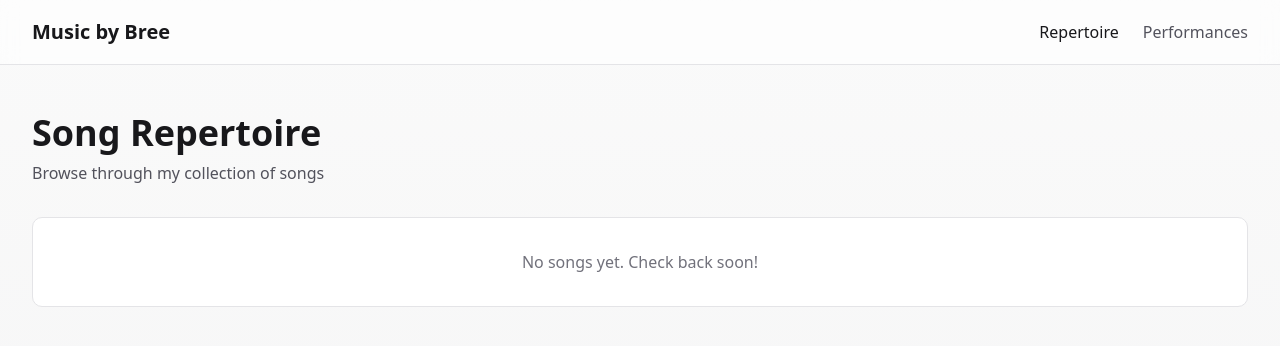
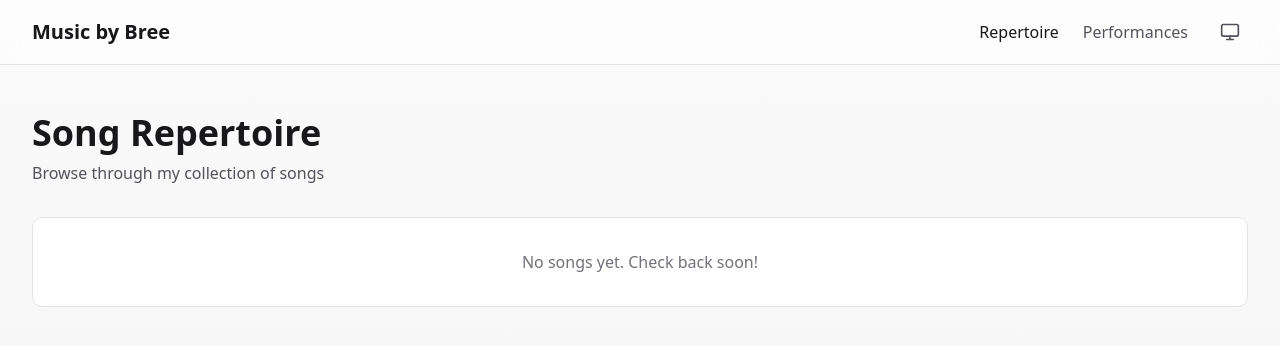
Before and after one commit to bchristie/musicbybree, a Next.js app: page /repertoire in a window 1280 px wide. Shown: the top 346 px of the page. Built offline with nearby package versions, Linux system fonts and the light colour scheme.

Commit message:
Theme changer

```diff
--- a/components/PublicHeader/index.tsx
+++ b/components/PublicHeader/index.tsx
@@ -4,6 +4,7 @@ import Link from "next/link";
 import { usePathname } from "next/navigation";
 import { useState, useEffect } from "react";
 import { Menu, X } from "lucide-react";
+import { ThemeToggle } from "@/components/ThemeToggle";
 
 export function PublicHeader() {
   const pathname = usePathname();
@@ -40,7 +41,7 @@ export function PublicHeader() {
           </Link>
 
           {/* Desktop Navigation */}
-          <div className="hidden md:flex gap-6">
+          <div className="hidden md:flex items-center gap-6">
             {navLinks.map((link) => (
               <Link
                 key={link.href}
@@ -54,6 +55,7 @@ export function PublicHeader() {
                 {link.label}
               </Link>
             ))}
+            <ThemeToggle />
           </div>
 
           {/* Mobile Menu Button */}
@@ -81,7 +83,8 @@ export function PublicHeader() {
           isMenuOpen ? "translate-x-0" : "translate-x-full"
         }`}
       >
-        <nav className="flex flex-col p-6 gap-4">
+        <nav className="flex flex-col h-full">
+          <div className="flex flex-col p-6 gap-4 flex-1">
             {navLinks.map((link) => (
               <Link
                 key={link.href}
@@ -95,6 +98,15 @@ export function PublicHeader() {
                 {link.label}
               </Link>
             ))}
+          </div>
+
+          {/* Theme toggle at bottom of drawer */}
+          <div className="p-6 border-t border-zinc-200 dark:border-zinc-800">
+            <div className="flex items-center justify-between">
+              <span className="text-sm text-zinc-600 dark:text-zinc-400">Theme</span>
+              <ThemeToggle />
+            </div>
+          </div>
         </nav>
       </div>
     </>
--- /dev/null
+++ b/components/ThemeToggle/index.tsx
@@ -0,0 +1,63 @@
+"use client";
+
+import { useEffect, useState } from "react";
+import { Moon, Sun, Monitor } from "lucide-react";
+
+type Theme = "light" | "dark" | "system";
+
+export function ThemeToggle() {
+  const [theme, setTheme] = useState<Theme>("system");
+
+  // Initialize theme from localStorage or default to system
+  useEffect(() => {
+    const stored = localStorage.getItem("theme") as Theme | null;
+    if (stored === "dark" || stored === "light" || stored === "system") {
+      setTheme(stored);
+      applyTheme(stored);
+    } else {
+      setTheme("system");
+      applyTheme("system");
+    }
+  }, []);
+
+  const applyTheme = (newTheme: Theme) => {
+    if (newTheme === "system") {
+      const isDark = window.matchMedia("(prefers-color-scheme: dark)").matches;
+      document.documentElement.classList.toggle("dark", isDark);
+    } else {
+      document.documentElement.classList.toggle("dark", newTheme === "dark");
+    }
+  };
+
+  const toggleTheme = () => {
+    const themeOrder: Theme[] = ["light", "dark", "system"];
+    const currentIndex = themeOrder.indexOf(theme);
+    const newTheme = themeOrder[(currentIndex + 1) % themeOrder.length];
+
+    setTheme(newTheme);
+    localStorage.setItem("theme", newTheme);
+    applyTheme(newTheme);
+  };
+
+  const getIcon = () => {
+    switch (theme) {
+      case "light":
+        return <Sun size={20} />;
+      case "dark":
+        return <Moon size={20} />;
+      case "system":
+        return <Monitor size={20} />;
+    }
+  };
+
+  return (
+    <button
+      onClick={toggleTheme}
+      className="p-2 text-zinc-600 hover:text-zinc-900 dark:text-zinc-400 dark:hover:text-zinc-50 transition-colors rounded-md hover:bg-zinc-100 dark:hover:bg-zinc-800"
+      aria-label={`Toggle theme (current: ${theme})`}
+      title={`Current theme: ${theme}`}
+    >
+      {getIcon()}
+    </button>
+  );
+}
```
Lines whose indentation alone changed are shown as unchanged.
